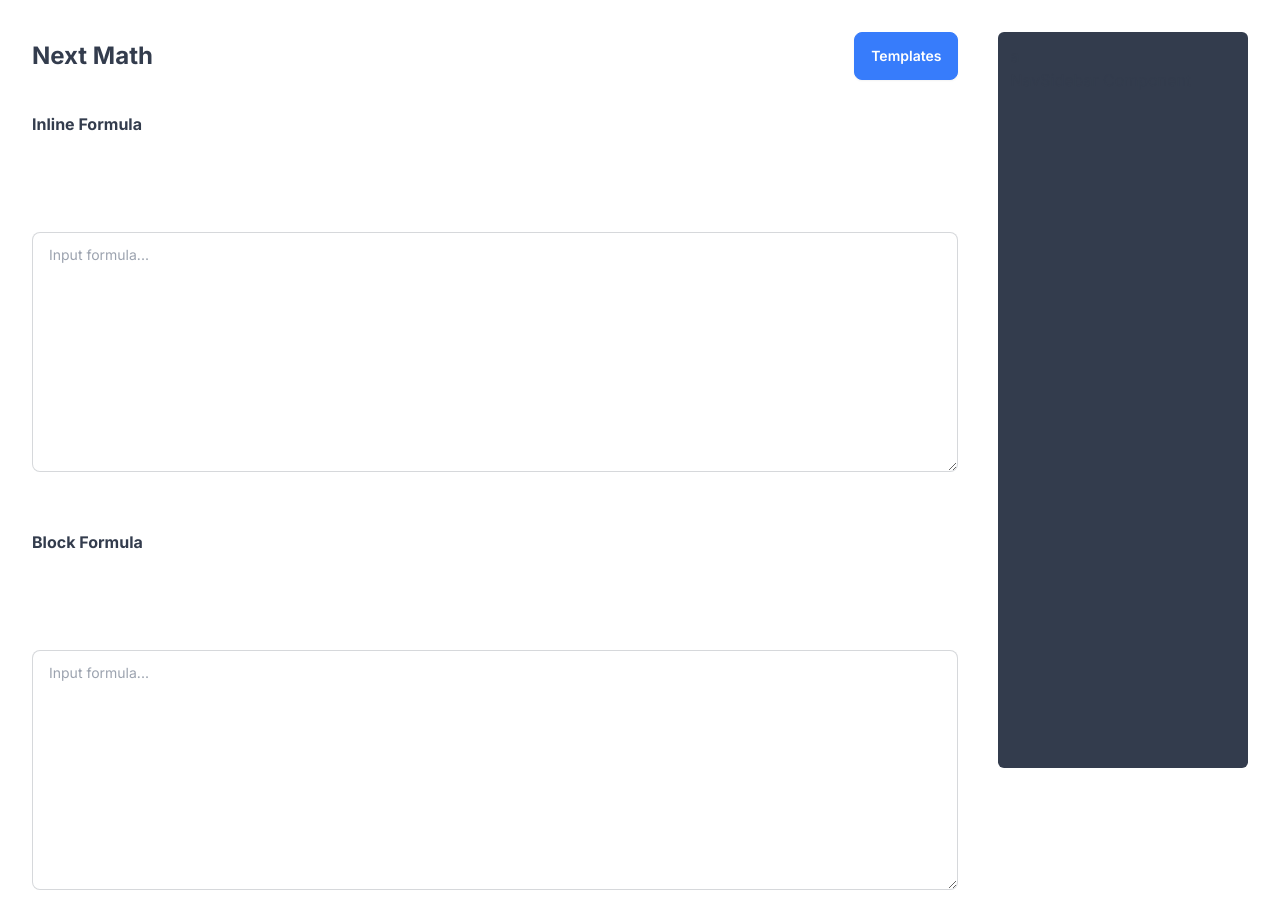
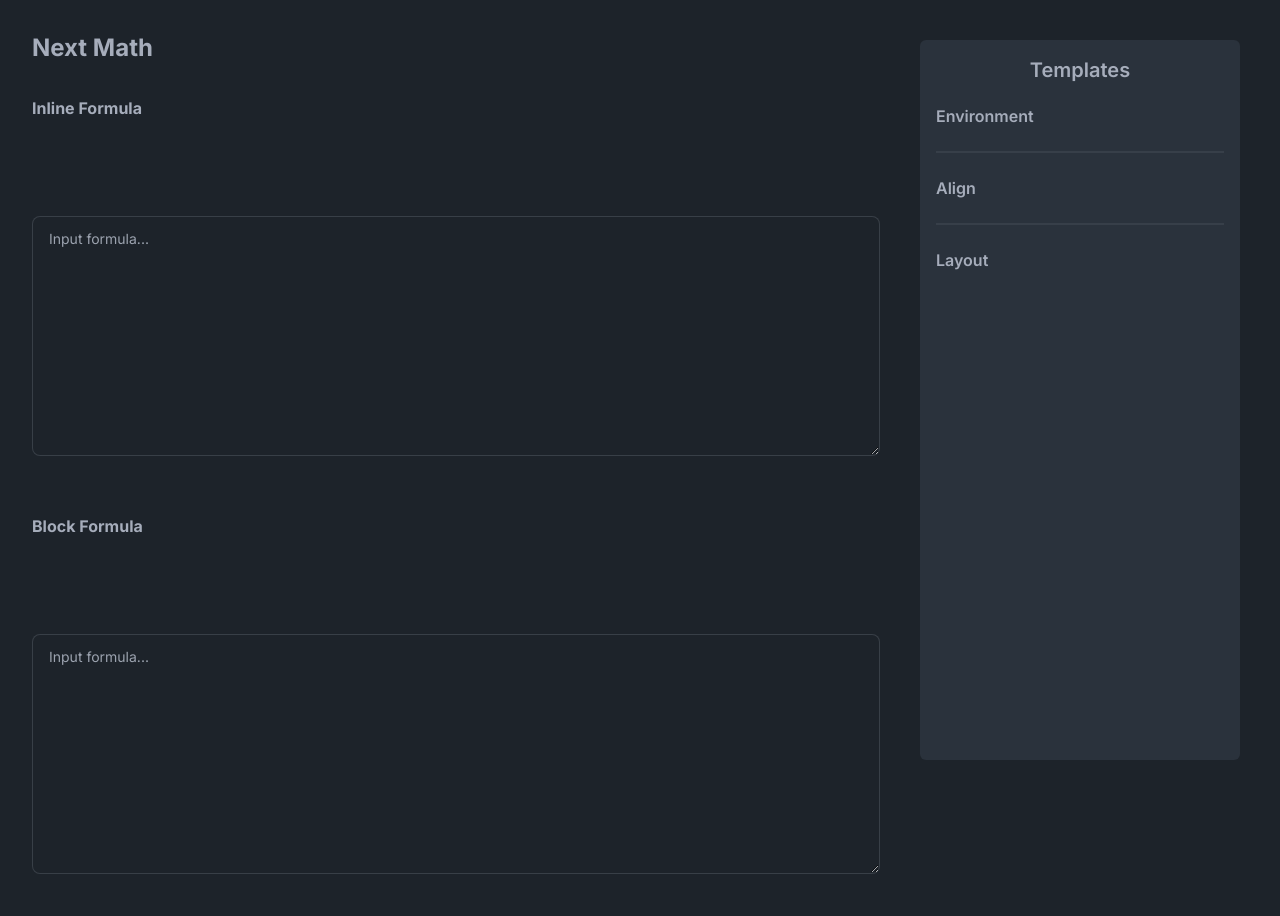
Before and after one commit to tf63/next-katex-exp, a Next.js app: page / in a window 1280 px wide. Built offline with nearby package versions, Linux system fonts and the light colour scheme.

Commit message:
[feat] add sidebar

```diff
--- /dev/null
+++ b/app/(main)/layout.tsx
@@ -0,0 +1,14 @@
+import { NavSidebar } from '@/components/layout/nav-sidebar'
+
+const MainLayout = ({ children }: { children: React.ReactNode }) => {
+    return (
+        <div className="h-full">
+            <main className="h-full p-8 md:pr-[400px]">{children}</main>
+            <div className="fixed right-0 top-0 z-30 hidden h-full w-[400px] p-10 md:flex">
+                <NavSidebar />
+            </div>
+        </div>
+    )
+}
+
+export default MainLayout
--- a/app/page.tsx
+++ b/app/(main)/page.tsx
@@ -1,16 +1,13 @@
 import React from 'react'
 
-import { FormulaDropdown } from '@/components/formula-dropdown'
 import { MathInput } from '@/components/math-input'
 
 export default function Home() {
     return (
         <div className="w-full">
             <div className="flex items-center">
-                <h1 className=" w-fit  text-2xl font-bold">Next Math</h1>
-                <div className="ml-auto">
-                    <FormulaDropdown />
-                </div>
+                <h1 className="w-fit  text-2xl font-bold">Next Math</h1>
+                <div className="ml-auto">{/* <FormulaDropdown /> */}</div>
             </div>
 
             <div className="card  my-8">
--- a/app/layout.tsx
+++ b/app/layout.tsx
@@ -1,6 +1,6 @@
 import { Inter } from 'next/font/google'
 
-import { NavSidebar } from '@/components/layout/nav-sidebar'
+import { cn } from '@/lib/utils'
 
 import type { Metadata } from 'next'
 
@@ -19,13 +19,8 @@ export default function RootLayout({
     children: React.ReactNode
 }>) {
     return (
-        <html lang="ja" data-theme="emerald">
-            <body className={inter.className}>
-                <div className="flex h-screen gap-10 p-8">
-                    {children}
-                    <NavSidebar />
-                </div>
-            </body>
+        <html lang="ja" data-theme="dark">
+            <body className={cn(inter.className, 'h-screen')}>{children}</body>
         </html>
     )
 }
--- a/components/layout/nav-sidebar/nav-sidebar.tsx
+++ b/components/layout/nav-sidebar/nav-sidebar.tsx
@@ -1,8 +1,12 @@
 export const NavSidebar = () => {
     return (
-        <div className="h-full w-80 rounded-md bg-neutral p-3">
-            <div> a</div>
-            NavSidebar Component
+        <div className="w-full rounded-md bg-neutral p-4">
+            <h2 className="mb-5 text-center text-xl font-semibold">Templates</h2>
+            <p className="font-semibold">Environment</p>
+            <div className="divider" />
+            <p className="font-semibold">Align</p>
+            <div className="divider" />
+            <p className="font-semibold">Layout</p>
         </div>
     )
 }
--- a/tailwind.config.js
+++ b/tailwind.config.js
@@ -30,12 +30,6 @@ const config = {
                 },
             },
             'dark',
-            {
-                sunset: {
-                    ...require('daisyui/src/theming/themes')['sunset'],
-                    '--rounded-btn': '0.5rem',
-                },
-            },
         ],
     },
 }
```
